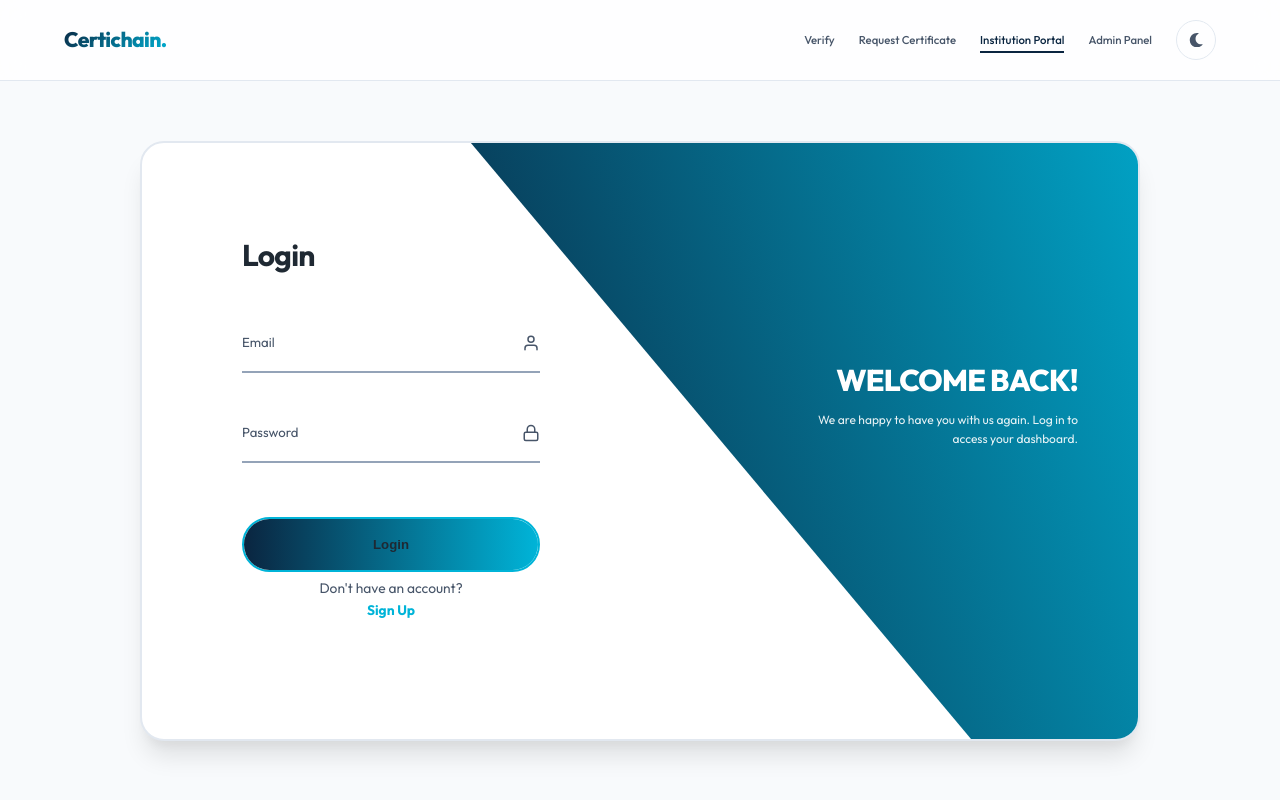
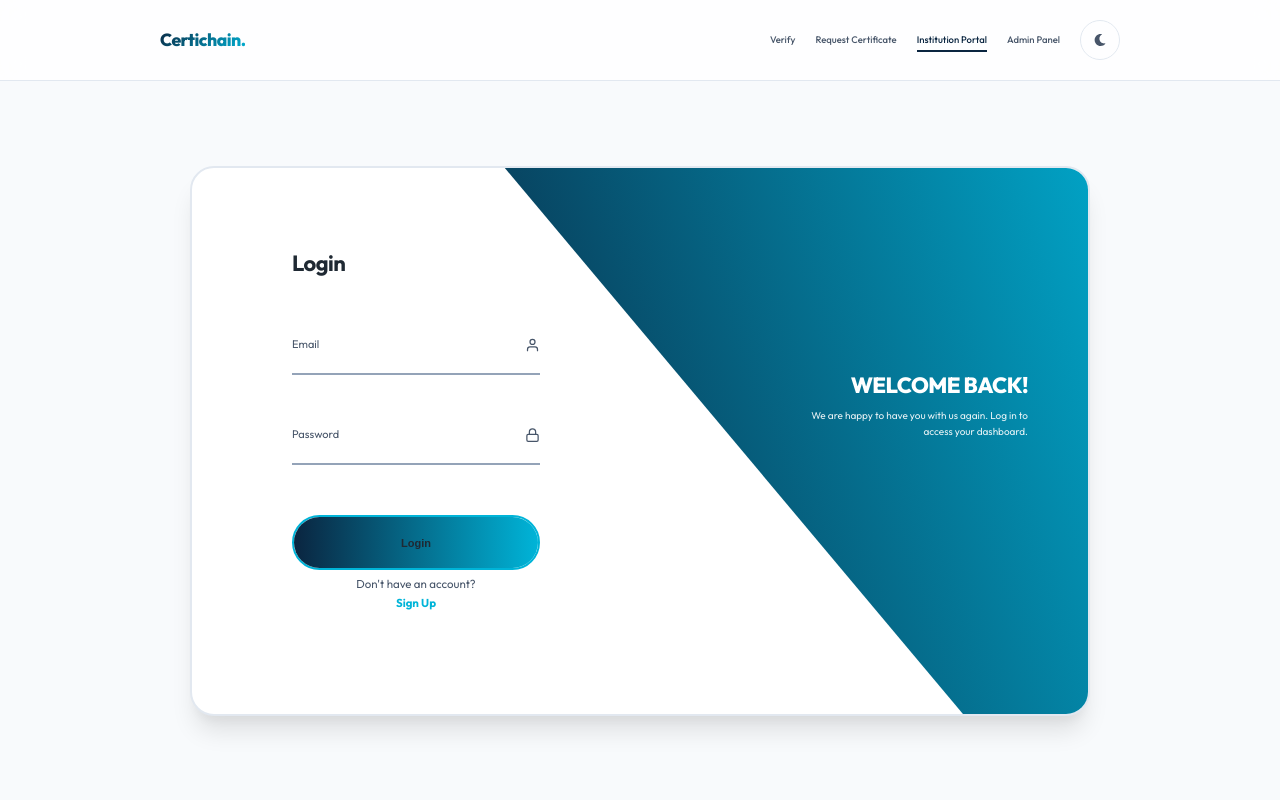
Before and after one commit to Sathvik-Dandu/Certichain, a React (Vite) app in the folder frontend/: page /institution/portal in a window 1280 px wide. Shown: the top 800 px of the page. Built offline with nearby package versions, Linux system fonts and the light colour scheme.

Commit message:
fix: scale down UI for 80% zoom equivalence and fix login server error

```diff
--- a/frontend/src/components/CinematicHero.jsx
+++ b/frontend/src/components/CinematicHero.jsx
@@ -19,13 +19,13 @@ const CinematicHero = () => {
     useEffect(() => {
         const loadImages = async () => {
             const loadedImages = [];
-            const maxFrames = 40;
 
-            for (let i = 1; i <= maxFrames; i++) {
-                const idx = String(i).padStart(3, '0');
-                const filename = `ezgif-frame-${idx}.jpg`;
-                const src = `/hero-sequence/${filename}`;
-
+            // First try to import from src assets (works when images are inside src/assets)
+            try {
+                const modules = import.meta.glob('../assets/hero-sequence/*.jpg', { eager: true, as: 'url' });
+                const keys = Object.keys(modules).sort();
+                for (const path of keys) {
+                    const src = modules[path];
                     await new Promise((resolve) => {
                         const img = new Image();
                         img.src = src;
@@ -35,6 +35,29 @@ const CinematicHero = () => {
                         };
                         img.onerror = () => resolve();
                     });
+                }
+            } catch (e) {
+                // ignore and fall through to public fallback
+            }
+
+            // If nothing loaded, try to load from public folder (/hero-sequence/...)
+            if (loadedImages.length === 0) {
+                const maxFrames = 40; // conservative default
+                for (let i = 1; i <= maxFrames; i++) {
+                    const idx = String(i).padStart(3, '0');
+                    const filename = `ezgif-frame-${idx}.jpg`;
+                    const src = `/hero-sequence/${filename}`;
+                    // attempt to load image from public
+                    await new Promise((resolve) => {
+                        const img = new Image();
+                        img.src = src;
+                        img.onload = () => {
+                            loadedImages.push(img);
+                            resolve();
+                        };
+                        img.onerror = () => resolve();
+                    });
+                }
             }
 
             setImages(loadedImages);
--- a/frontend/src/pages/AdminDashboard.css
+++ b/frontend/src/pages/AdminDashboard.css
@@ -1,6 +1,6 @@
 .admin-dashboard-container {
     padding: 2rem;
-    max-width: 1400px;
+    max-width: 1200px;
     margin: 0 auto;
     min-height: calc(100vh - 80px);
 }
@@ -13,7 +13,7 @@
 }
 
 .admin-title {
-    font-size: 2.5rem;
+    font-size: 2.2rem;
     font-weight: 800;
     color: var(--primary);
     letter-spacing: -0.02em;
@@ -52,7 +52,7 @@
 }
 
 .stats-value {
-    font-size: 2.5rem;
+    font-size: 2rem;
     font-weight: 800;
     color: var(--primary);
 }
--- a/frontend/src/pages/InstitutionAuth.css
+++ b/frontend/src/pages/InstitutionAuth.css
@@ -11,8 +11,8 @@
 
 .institution-auth-container {
     position: relative;
-    width: 1000px;
-    height: 600px;
+    width: 900px;
+    height: 550px;
     border: 2px solid var(--border);
     box-shadow: var(--shadow-lg);
     overflow: hidden;
@@ -87,7 +87,7 @@
 }
 
 .institution-auth-container .form-box h2 {
-    font-size: 2.5rem;
+    font-size: 2.2rem;
 }
 
 /* --- Input Fields --- */
@@ -274,7 +274,7 @@
 
 .institution-auth-container .info-content h2 {
     text-transform: uppercase;
-    font-size: 2.5rem;
+    font-size: 2.2rem;
     /* Massive Header */
     line-height: 1.2;
     color: #fff;
@@ -293,9 +293,9 @@
     position: absolute;
     right: 0;
     top: -5px;
-    height: 800px;
+    height: 700px;
     /* Increased cover */
-    width: 1200px;
+    width: 1100px;
     background: linear-gradient(45deg, var(--primary), var(--secondary));
     transform: rotate(10deg) skewY(40deg);
     transform-origin: bottom right;
@@ -312,8 +312,8 @@
     position: absolute;
     left: 250px;
     top: 100%;
-    height: 800px;
-    width: 1200px;
+    height: 700px;
+    width: 1100px;
     background: var(--primary);
     border-top: 3px solid var(--secondary);
     transform: rotate(0deg) skewY(0deg);
--- a/frontend/src/styles/LandingPage.css
+++ b/frontend/src/styles/LandingPage.css
@@ -10,7 +10,7 @@
     align-items: center;
     justify-content: center;
     text-align: center;
-    padding: 4rem 1.5rem;
+    padding: 3rem 1.5rem;
     background: radial-gradient(circle at center, rgba(10, 37, 64, 0.03) 0%, rgba(255, 255, 255, 0) 70%);
     overflow: hidden;
 }
@@ -22,7 +22,7 @@
 }
 
 .hero-title {
-    font-size: 2.5rem;
+    font-size: 2.2rem;
     font-weight: 800;
     line-height: 1.1;
     letter-spacing: -0.03em;
@@ -36,7 +36,7 @@
 .hero-subtitle {
     font-size: 1.35rem;
     color: var(--text-secondary);
-    margin-bottom: 3rem;
+    margin-bottom: 2rem;
     line-height: 1.7;
     max-width: 700px;
     margin-left: auto;
@@ -90,7 +90,7 @@
 
 
 .section {
-    padding: 4rem 1.5rem;
+    padding: 3rem 1.5rem;
     max-width: 1200px;
     margin: 0 auto;
 }
@@ -113,7 +113,7 @@
     display: block;
     font-size: 1.25rem;
     max-width: 650px;
-    margin: 0 auto 5rem auto;
+    margin: 0 auto 3rem auto;
     color: var(--text-secondary);
     line-height: 1.6;
 }
--- a/frontend/src/styles/global.css
+++ b/frontend/src/styles/global.css
@@ -79,7 +79,7 @@
 }
 
 html {
-  font-size: 12px;
+  font-size: 10px;
   /* Aggressive global scale down */
 }
 
@@ -146,7 +146,7 @@ a:hover {
 
 
 .container {
-  max-width: 1200px;
+  max-width: 1000px;
   margin: 0 auto;
   padding: 0 2rem;
 }
@@ -326,7 +326,7 @@ a:hover {
 }
 
 .navbar-inner {
-  max-width: 1200px;
+  max-width: 1000px;
   margin: 0 auto;
   padding: 0 2rem;
   height: 80px;
```
Lines whose indentation alone changed are shown as unchanged.
